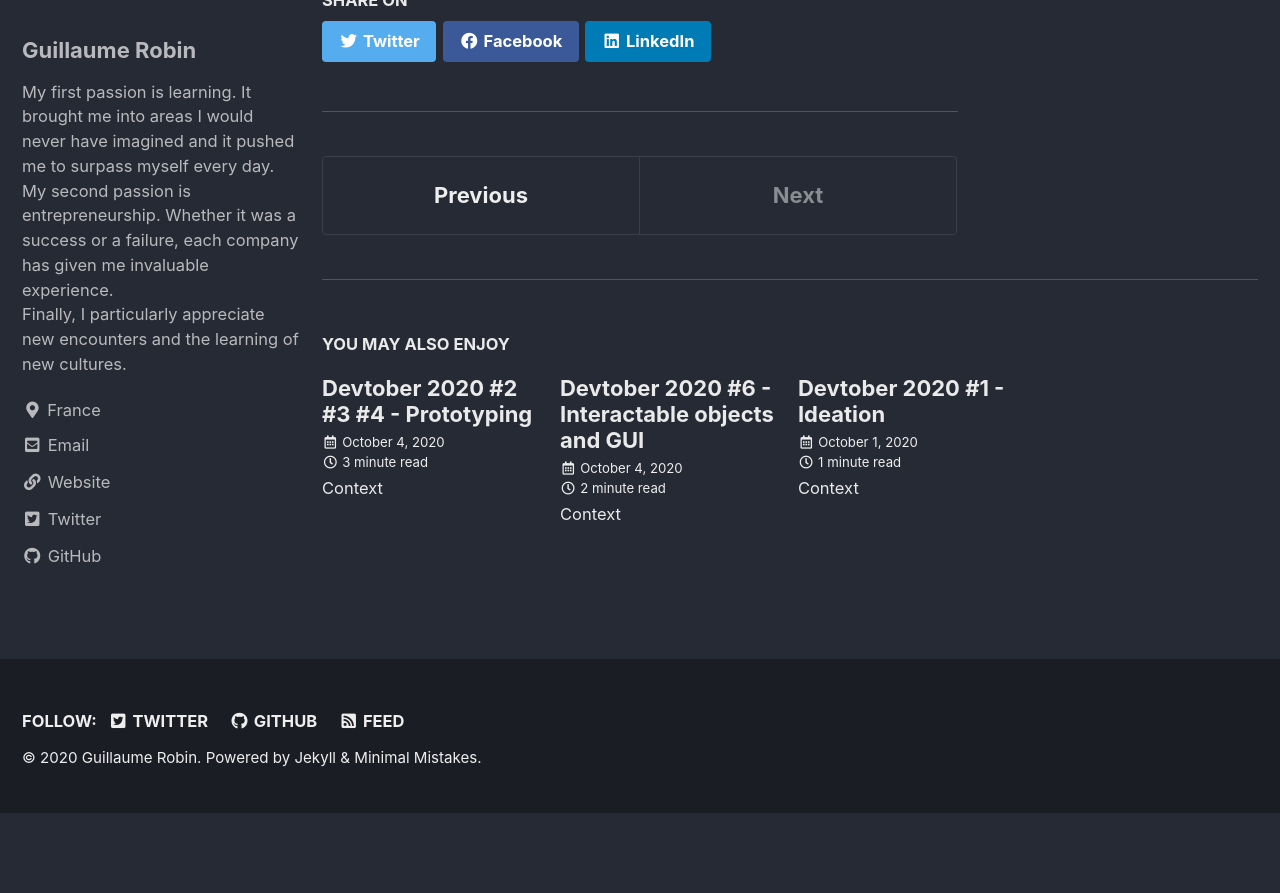
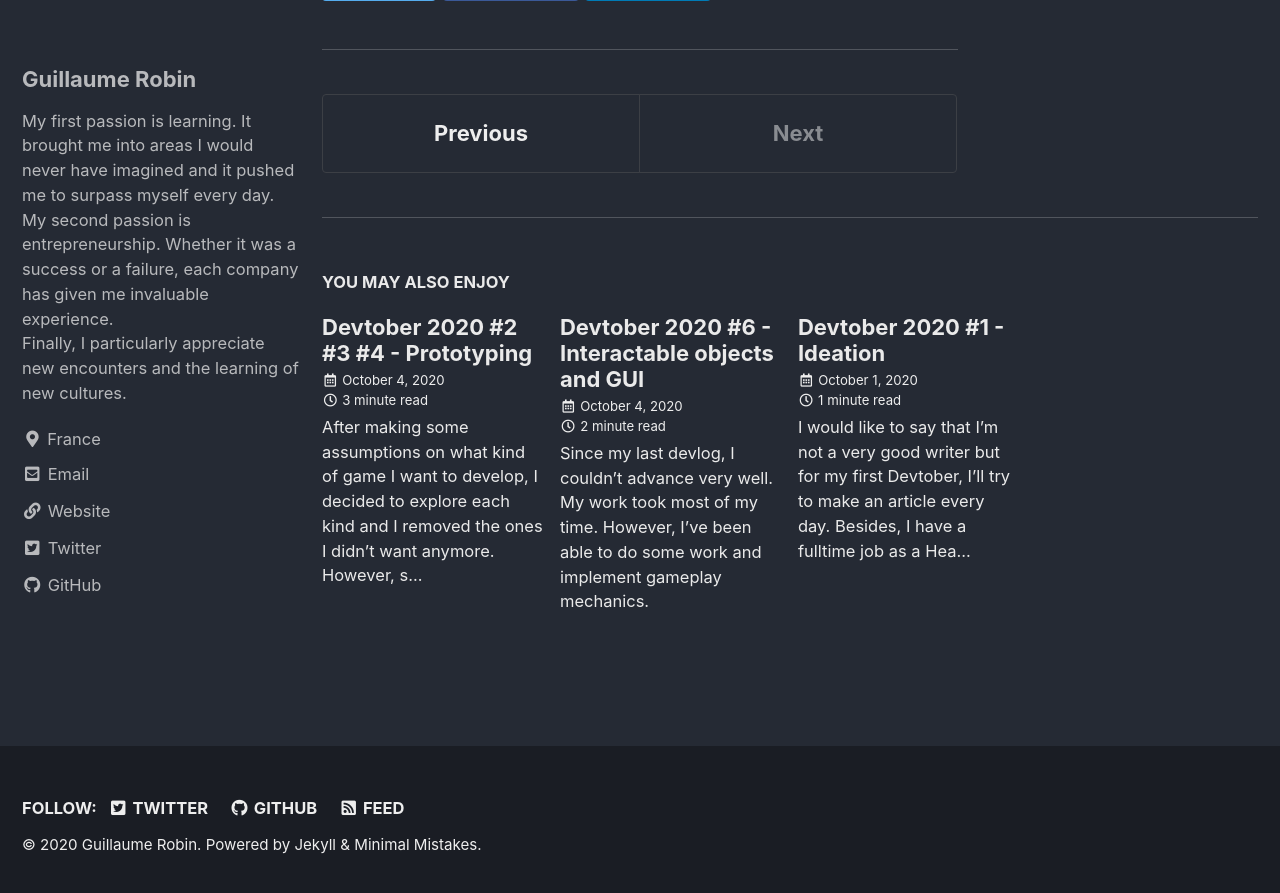
Before and after one commit to cesumilo/cesumilo.github.io, a Jekyll site: the page built from _posts/2020-10-5-devtober-5.md, in a window 1280 px wide and 900 px high, scrolled down 2242 px. Shown: the top 893 px of the window. Built offline with Jekyll 4.4.1, drawn with Linux system fonts in a browser that asks for light colours; cached includes are drawn as plain includes; before the commit the page ends 3055 px from its top, so only the background shows below that.

Commit message:
Update old posts

```diff
--- a/_posts/2020-10-1-devtober-1.md
+++ b/_posts/2020-10-1-devtober-1.md
@@ -3,8 +3,6 @@ title: "Devtober 2020 #1 - Ideation"
 date: 2020-10-01T23:41:00+00:00
 draft: false
 ---
-
-**Context**
 
 I would like to say that I'm not a very good writer but for my first Devtober, I'll try to make an article every day. Besides, I have a fulltime job as a Head of Software Engineering and so most of my work on this game jam / personal challenge will be done in 2-4 hours time box in the evening.
 
--- a/_posts/2020-10-12-devtober-6.md
+++ b/_posts/2020-10-12-devtober-6.md
@@ -3,8 +3,6 @@ title: "Devtober 2020 #6 - Interactable objects and GUI"
 date: 2020-10-04T23:00:00+00:00
 draft: false
 ---
-
-**Context**
 
 Since my [last devlog](https://cesumilo.github.io/devtober-5), I couldn't advance very well. My work took most of my time. However, I've been able to do some work and implement gameplay mechanics.
 
--- a/_posts/2020-10-4-devtober-2-3-4.md
+++ b/_posts/2020-10-4-devtober-2-3-4.md
@@ -3,8 +3,6 @@ title: "Devtober 2020 #2 #3 #4 - Prototyping"
 date: 2020-10-04T23:00:00+00:00
 draft: false
 ---
-
-**Context**
 
 After making some assumptions on what kind of game I want to develop, I decided to explore each kind and I removed the ones I didn't want anymore. However, social life caught me up and I lost plenty of time on the project.
 
--- a/_posts/2020-10-5-devtober-5.md
+++ b/_posts/2020-10-5-devtober-5.md
@@ -3,8 +3,6 @@ title: "Devtober 2020 #5 - Space station, camera and collisions"
 date: 2020-10-04T23:00:00+00:00
 draft: false
 ---
-
-**Context**
 
 Today I worked on three different aspects of the game. First, I drew the first walls of the space station and I built the first iteration of the space station tileset.
 
```
